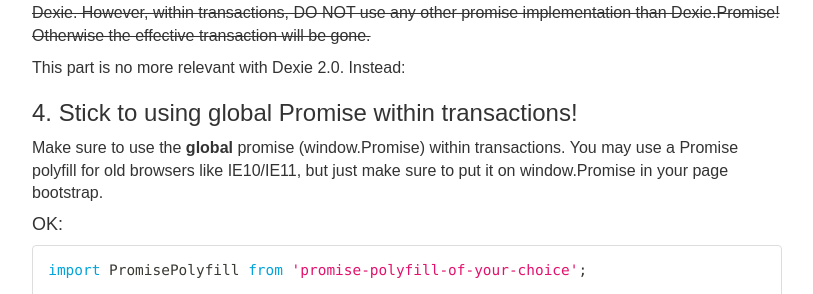
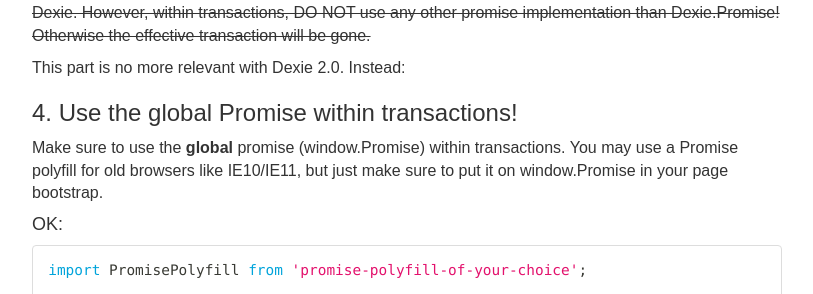
Before and after one commit to dexie/dexie-website, a Jekyll site: the page built from docs/Tutorial/Best-Practices.md, in a window 1280 px wide and 900 px high, scrolled down 3030 px. Shown: the part 161-455 px from the top of the window, without its empty margins (38-851 px from the left). Built offline with Jekyll 4.4.1, drawn with Linux system fonts in a browser that asks for light colours.

Commit message:
Header change

```diff
--- a/docs/Tutorial/Best-Practices.md
+++ b/docs/Tutorial/Best-Practices.md
@@ -150,7 +150,7 @@
 
 This part is no more relevant with Dexie 2.0. Instead:
 
-### 4. Stick to using global Promise within transactions!
+### 4. Use the global Promise within transactions!
 
 Make sure to use the **global** promise (window.Promise) within transactions. You may use a Promise polyfill for old browsers like IE10/IE11, but just make sure to put it on window.Promise in your page bootstrap.
 
```
